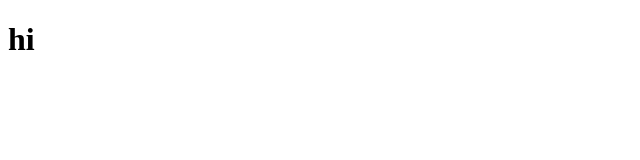
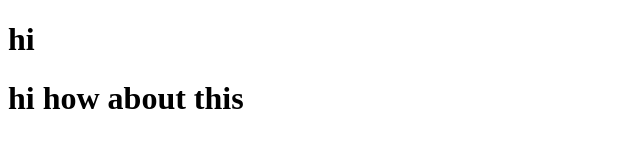
Before and after one commit to nikoriana/font-pair-2, a plain HTML site: page index.html in a window 1280 px wide. Shown: the whole page, without its empty margins (0-640 px from the left). Drawn offline with Linux system fonts and the light colour scheme.

Commit message:
h1 how about this

```diff
--- a/index.html
+++ b/index.html
@@ -9,5 +9,7 @@
 <body>
     <!-- hii-->
     <h1> hi</h1>
+
+    <h1> hi how about this</h1>
 </body>
 </html>
```
